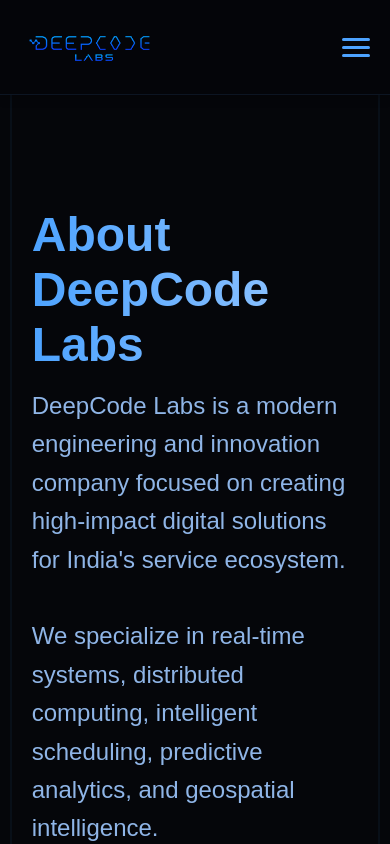
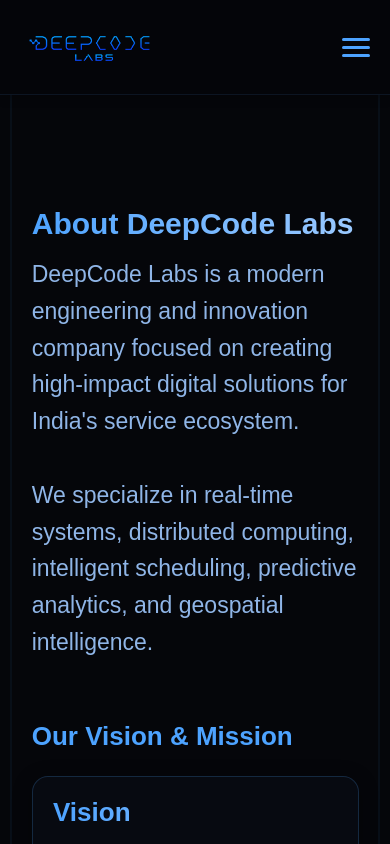
Before and after one commit to ramakalpasolutions-wq/deepq1, a Next.js app: page /about in a window 390 px wide. Shown: the top 844 px of the page. Built offline with nearby package versions, Linux system fonts and the light colour scheme.

Commit message:
commite for hero section

```diff
--- a/src/app/about/page.js
+++ b/src/app/about/page.js
@@ -23,10 +23,10 @@
         {/* HERO SECTION */}
         <section style={{ padding: 0, marginTop: 40, marginBottom: 60 }}>
           <div className="about-left" style={{ maxWidth: "100%" }}>
-            <h1 className="fancy-title" style={{ fontSize: 48 }}>
+            <h1 className="fancy-title" style={{ fontSize:"30px" }}>
               About DeepCode Labs
             </h1>
-            <p className="lead soft-fade muted" style={{ fontSize: 24, maxWidth: 900, marginTop: 15 }}>
+            <p className="lead soft-fade muted" style={{ fontSize: 23, maxWidth: 900, marginTop: 15 }}>
               DeepCode Labs is a modern engineering and innovation company focused on creating high-impact digital solutions for India's service ecosystem.
               <br /><br />
               We specialize in real-time systems, distributed computing, intelligent scheduling, predictive analytics, and geospatial intelligence.
--- a/src/app/globals.css
+++ b/src/app/globals.css
@@ -343,7 +343,7 @@
 }
 
 .section-title {
-  font-size: 32px;
+  font-size: 26px;
   font-weight: 300;
   margin-bottom: 24px;
 }
@@ -420,14 +420,14 @@
 }
 
 .card-title {
-  font-size: 20px;
+  font-size: 26px;
   font-weight: 600;
   margin-bottom: 12px;
   color: white;
 }
 
 .card-text {
-  font-size: 15px;
+  font-size: 20px;
   line-height: 1.5;
   opacity: 0.85;
 }
@@ -990,7 +990,7 @@
   }
 
   .section-title {
-    font-size: 28px;
+    font-size: 26px;
   }
 
   /* ===== CAPABILITIES GRID 2x2 ON MOBILE ===== */
@@ -1276,7 +1276,7 @@
   }
 
   .section-title {
-    font-size: 22px !important;
+    font-size: 26px !important;
   }
 
   .btn {
--- a/src/app/page.js
+++ b/src/app/page.js
@@ -20,7 +20,7 @@
               OF REAL-TIME<br />
               INTELLIGENT SYSTEMS
             </h1>
-            <p className="hero-text" style={{fontSize:"20px"}}>
+            <p className="hero-text" style={{fontSize:"23px"}}>
               DeepCode Labs develops next-generation, cloud-native platforms that power
               the future of customer experiences, operational automation, and intelligent
               decision systems.
@@ -40,12 +40,12 @@
                 <h2 className="section-title gradient-text" style={{fontWeight:"bold"}}>
                   Who We Are
                 </h2>
-                <p style={{ fontSize: "18px", lineHeight: "1.7", marginBottom: "24px" }}>
+                <p style={{ fontSize: "20px", lineHeight: "1.7", marginBottom: "24px" }}>
                   DeepCode Labs is a technology innovation studio focused on designing
                   and building future-ready, high-performance digital systems for India's
                   fast-growing service economy.
                 </p>
-                <p style={{ fontSize: "18px", lineHeight: "1.7", marginBottom: "40px" }}>
+                <p style={{ fontSize: "20px", lineHeight: "1.7", marginBottom: "40px" }}>
                   Our work sits at the intersection of real-time architecture, geospatial
                   intelligence, AI-driven prediction models, and cloud-scale engineering.
                 </p>
@@ -62,7 +62,7 @@
                     alt="DeepQ Torus"
                     className="deepq-torus-intro"
                   />
-                  <p style={{ fontSize: "18px", lineHeight: "1.6", marginBottom: "28px", maxWidth: "400px" }}>
+                  <p style={{ fontSize: "20px", lineHeight: "1.6", marginBottom: "28px", maxWidth: "400px" }}>
                     DeepQ is a next-generation <br />queue management ecosystem<br /> designed for
                     the hybrid <br />Indian service sector — built for<br /> transparency, efficiency
                     & real-time <br />decision-making.
@@ -86,9 +86,9 @@
                 alt="Real-Time Systems"
               />
               <h4 className="card-title gradient-text">
-                Real-Time<br />Distributed Systems
+                Real-Time Distributed Systems
               </h4>
-              <p className="card-text" style={{marginTop:"30px"}}>
+              <p className="card-text" style={{marginTop:"20px"}}>
                 Low-latency, event-driven platforms for thousands of users.
               </p>
             </div>
@@ -100,9 +100,9 @@
                 alt="Cloud Native"
               />
               <h4 className="card-title gradient-text">
-                Cloud-Native<br />Engineering
+                Cloud-Native Engineering
               </h4>
-              <p className="card-text" style={{marginTop:"30px"}}>
+              <p className="card-text" style={{marginTop:"50px"}}>
                 Scalable, secure architecture on modern cloud infrastructure.
               </p>
             </div>
@@ -116,7 +116,7 @@
               <h4 className="card-title gradient-text">
                 AI & Predictive<br />Intelligence
               </h4>
-              <p className="card-text" style={{marginTop:"30px"}}>
+              <p className="card-text" style={{marginTop:"50px"}}>
                 Forecasting, predicting wait-times, optimizing resources.
               </p>
             </div>
@@ -130,7 +130,7 @@
               <h4 className="card-title gradient-text">
                 Geospatial &<br />Hyperlocal Computing
               </h4>
-              <p className="card-text" style={{marginTop:"30px"}}>
+              <p className="card-text" style={{marginTop:"20px"}}>
                 Real-time spatial intelligence blending GPS & analytics.
               </p>
             </div>
```
